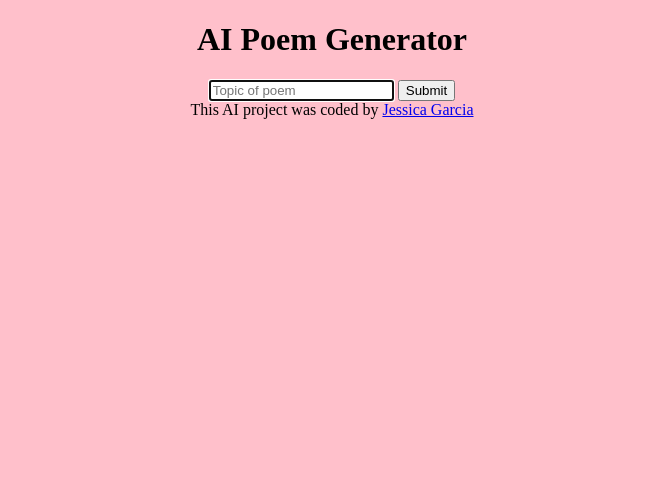
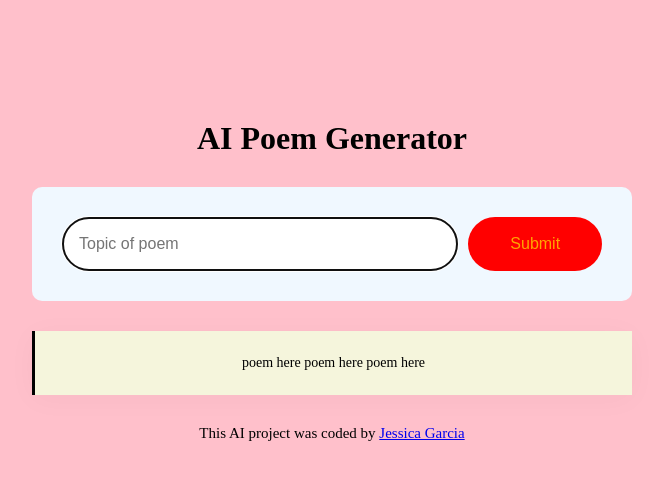
Before and after one commit to Comolacode/poem-generator, a plain HTML site: page index.html in a window 1280 px wide. Shown: the whole page, without its empty margins (308-971 px from the left). Drawn offline with Linux system fonts and the light colour scheme.

Commit message:
Added styling to the project

```diff
--- a/index.html
+++ b/index.html
@@ -7,6 +7,7 @@
     <title>Poem Generator</title>
 </head>
 <body>
+    <div class="container">
     <header>
     <h1>AI Poem Generator</h1>
         </header>
@@ -18,9 +19,15 @@
                     autofocus
                     required
             autocomplete="off"
+            class="instructions"
             />
-            <input type="submit"/>
+            <input type="submit" class="submit-button"/>
         </form>
+        <div class="poem">
+            poem here
+            poem here
+            poem here
+        </div>
         </main>
     <footer> This AI project was coded by
         <a href="https://github.com/Comolacode/poem-generator" target="_blank">Jessica Garcia</a> </footer>
--- a/src/style.css
+++ b/src/style.css
@@ -2,3 +2,56 @@ body{
     background: pink;
     text-align: center;
 }
+
+.container{
+    margin: 120px auto;
+    max-width: 600px;
+}
+
+header{
+    margin-bottom: 30px;
+}
+
+form{
+    padding: 30px;
+    background-color: aliceblue;
+    border-radius: 10px;
+    display: flex;
+    margin-bottom: 30px;
+}
+
+.instructions{
+padding: 16px;
+border: 1px solid white;
+width: 80%;
+font-size: 16px;
+border-radius: 50px;
+line-height: 20px;
+color: black;
+}
+
+.submit-button{
+    margin-left: 10px;
+    background: red;
+    color:orange ;
+    border: none;
+    width: 150px;
+    font-size: 16px;
+    border-radius: 50px;
+    padding: 14px 24px;
+}
+
+.poem{
+    font-size: 14px;
+    background-color: beige;
+    padding: 20px;
+    line-height: 24px;
+    border-left: 3px solid black;
+    box-shadow: 0px 4px 30px 0px rgba(39, 33, 66, 0.03) ;
+}
+
+footer{
+    text-align: center;
+    font-size: 15px;
+    margin-top: 30px;
+}
```
